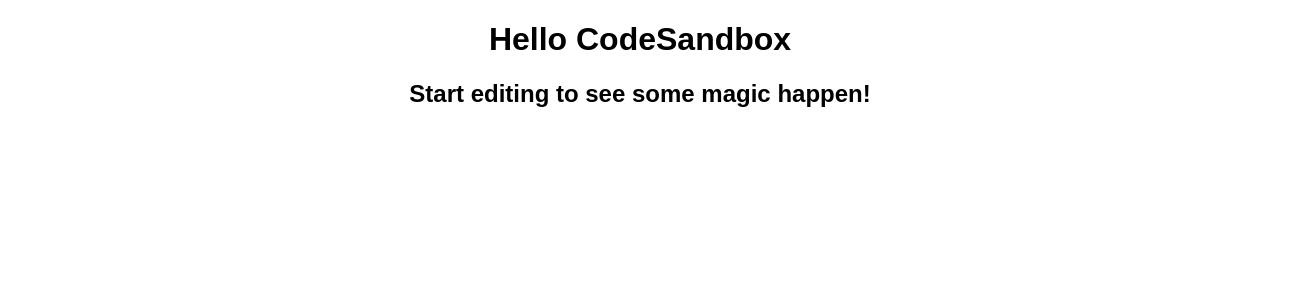
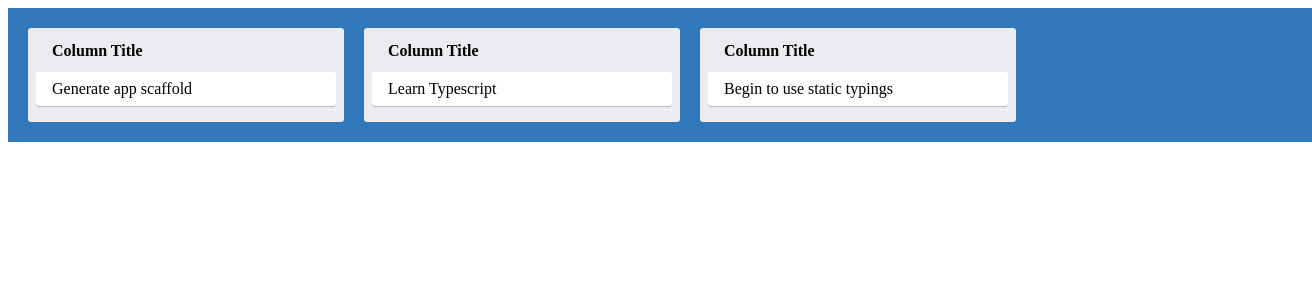
Before and after one commit to belonet/ReactTypescriptTrello, a React (Create React App) app: page / in a window 1280 px wide. Shown: the top 300 px of the page, 1312 px wide, since content can reach past the window. Built offline with nearby package versions, Linux system fonts and the light colour scheme.

Commit message:
Basic layout

```diff
--- a/package.json
+++ b/package.json
@@ -9,9 +9,11 @@
   ],
   "main": "src/index.tsx",
   "dependencies": {
+    "@types/styled-components": "5.1.9",
     "react": "17.0.2",
     "react-dom": "17.0.2",
-    "react-scripts": "4.0.0"
+    "react-scripts": "4.0.0",
+    "styled-components": "5.2.3"
   },
   "devDependencies": {
     "@types/react": "17.0.0",
--- a/src/App.tsx
+++ b/src/App.tsx
@@ -1,10 +1,20 @@
 import "./styles.css";
+import { AppContainer } from "./styles";
+import { Column } from "./Column";
+import { Card } from "./Card";
 
 export default function App() {
   return (
-    <div className="App">
-      <h1>Hello CodeSandbox</h1>
-      <h2>Start editing to see some magic happen!</h2>
-    </div>
+    <AppContainer>
+      <Column text="To Do">
+        <Card text="Generate app scaffold" />
+      </Column>
+      <Column text="In Progress">
+        <Card text="Learn Typescript" />
+      </Column>
+      <Column text="Done">
+        <Card text="Begin to use static typings" />
+      </Column>
+    </AppContainer>
   );
 }
--- /dev/null
+++ b/src/Card.tsx
@@ -0,0 +1,9 @@
+import React from "react";
+import { CardContainer } from "./styles";
+
+interface CardProps {
+  text: string;
+}
+export const Card = ({ text }: CardProps) => {
+  return <CardContainer>{text}</CardContainer>;
+};
--- /dev/null
+++ b/src/Column.tsx
@@ -0,0 +1,18 @@
+import React from "react";
+import { ColumnContainer, ColumnTitle } from "./styles";
+
+interface ColumnProps {
+  text?: string;
+}
+
+export const Column = ({
+  text,
+  children
+}: React.PropsWithChildren<ColumnProps>) => {
+  return (
+    <ColumnContainer>
+      <ColumnTitle>Column Title</ColumnTitle>
+      {children}
+    </ColumnContainer>
+  );
+};
--- /dev/null
+++ b/src/index.css
@@ -0,0 +1,13 @@
+html {
+  box-sizing: border-box;
+}
+*,
+*:before,
+*:after {
+  box-sizing: inherit;
+}
+html,
+body,
+#root {
+  height: 100%;
+}
--- /dev/null
+++ b/src/styles.ts
@@ -0,0 +1,36 @@
+import styled from "styled-components";
+
+export const AppContainer = styled.div`
+  align-items: flex-start;
+  background-color: #3179ba;
+  display: flex;
+  flex-direction: row;
+  height: 100%;
+  padding: 20px;
+  width: 100%;
+`;
+
+export const ColumnContainer = styled.div`
+  background-color: #ebecf0;
+  width: 300px;
+  min-height: 40px;
+  margin-right: 20px;
+  border-radius: 3px;
+  padding: 8px 8px;
+  flex-grow: 0;
+`;
+
+export const ColumnTitle = styled.div`
+  padding: 6px 16px 12px;
+  font-weight: bold;
+`;
+
+export const CardContainer = styled.div`
+  background-color: #fff;
+  cursor: pointer;
+  margin-bottom: 0.5rem;
+  padding: 0.5rem 1rem;
+  max-width: 300px;
+  border-radius: 3px;
+  box-shadow: #091e4240 0px 1px 0px 0px;
+`;
```
